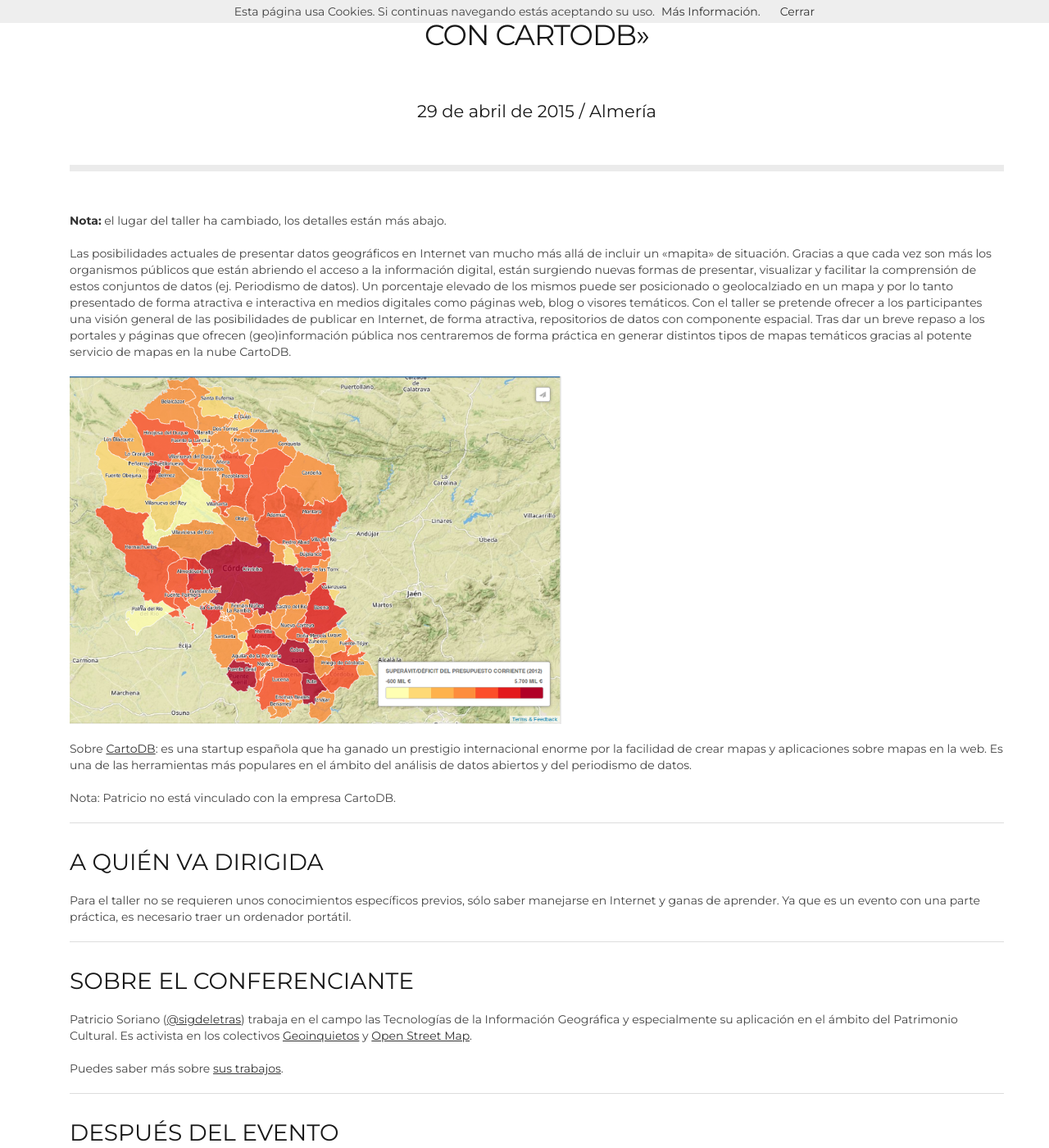
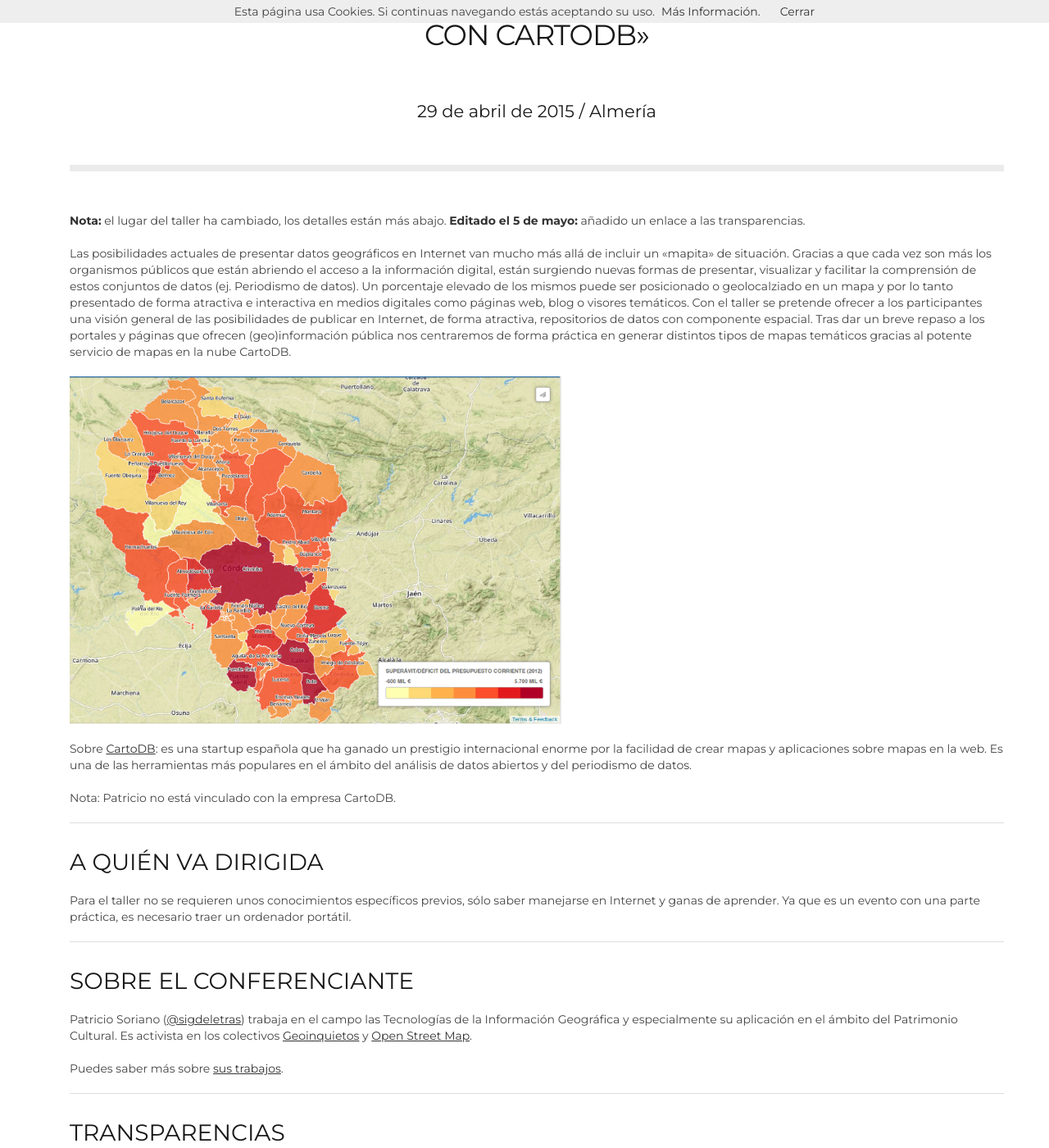
Before and after one commit to HackLab-Almeria/hacklab-almeria.github.io, a Jekyll site: the page built from _posts/2015-04-29-taller-cartodb.md, in a window 1280 px wide and 1400 px high, scrolled down 461 px. Shown: the whole window at 82% size. Built offline with Jekyll 4.4.1, drawn with Linux system fonts in a browser that asks for light colours; a script that is not in the unit is left out; comment, search, counter and statistics services are not loaded; some of the changed text lies outside the part shown.

Commit message:
añadidas las transpas del taller de cartodb

```diff
--- a/_posts/2015-04-29-taller-cartodb.md
+++ b/_posts/2015-04-29-taller-cartodb.md
@@ -6,6 +6,7 @@
 ---
 
 **Nota:** el lugar del taller ha cambiado, los detalles están más abajo.
+**Editado el 5 de mayo:** añadido un enlace a las transparencias.
 
 Las posibilidades actuales de presentar datos geográficos en Internet van mucho más allá de incluir un «mapita» de situación. Gracias a que cada vez son más los organismos públicos que están abriendo el acceso a la información digital, están surgiendo nuevas formas de presentar, visualizar y facilitar la comprensión de estos conjuntos de datos (ej. Periodismo de datos). Un porcentaje elevado de los mismos puede ser posicionado o geolocalziado en un mapa y por lo tanto presentado de forma atractiva e interactiva en medios digitales como páginas web, blog o visores temáticos.
 Con el taller se pretende ofrecer a los participantes una visión general de las posibilidades de publicar en Internet, de forma atractiva, repositorios de datos con componente espacial.
@@ -35,6 +36,12 @@
 
 ---
 
+### Transparencias
+
+Patricio ha compartido las [transparencias que usó en el taller]({{ site.url }}/recursos/2015-04-29/taller_cartodb_almeria_hacklab_abril_2015.pdf).
+
+---
+
 ### DESPUÉS DEL EVENTO
 
 Los que quieran apuntarse se irán «de tapitas por la calle».
```
Also changed, not shown: 1 other file.
